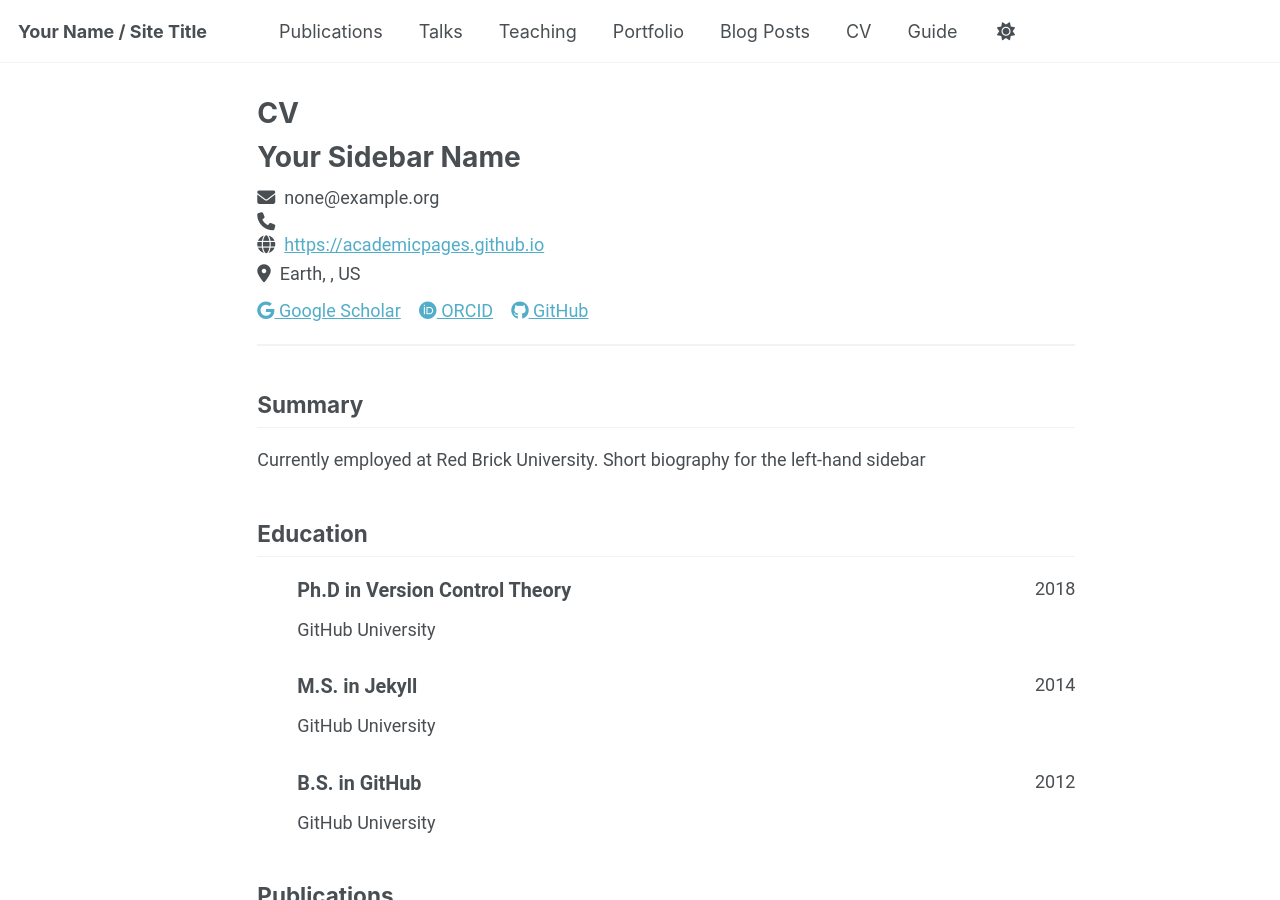
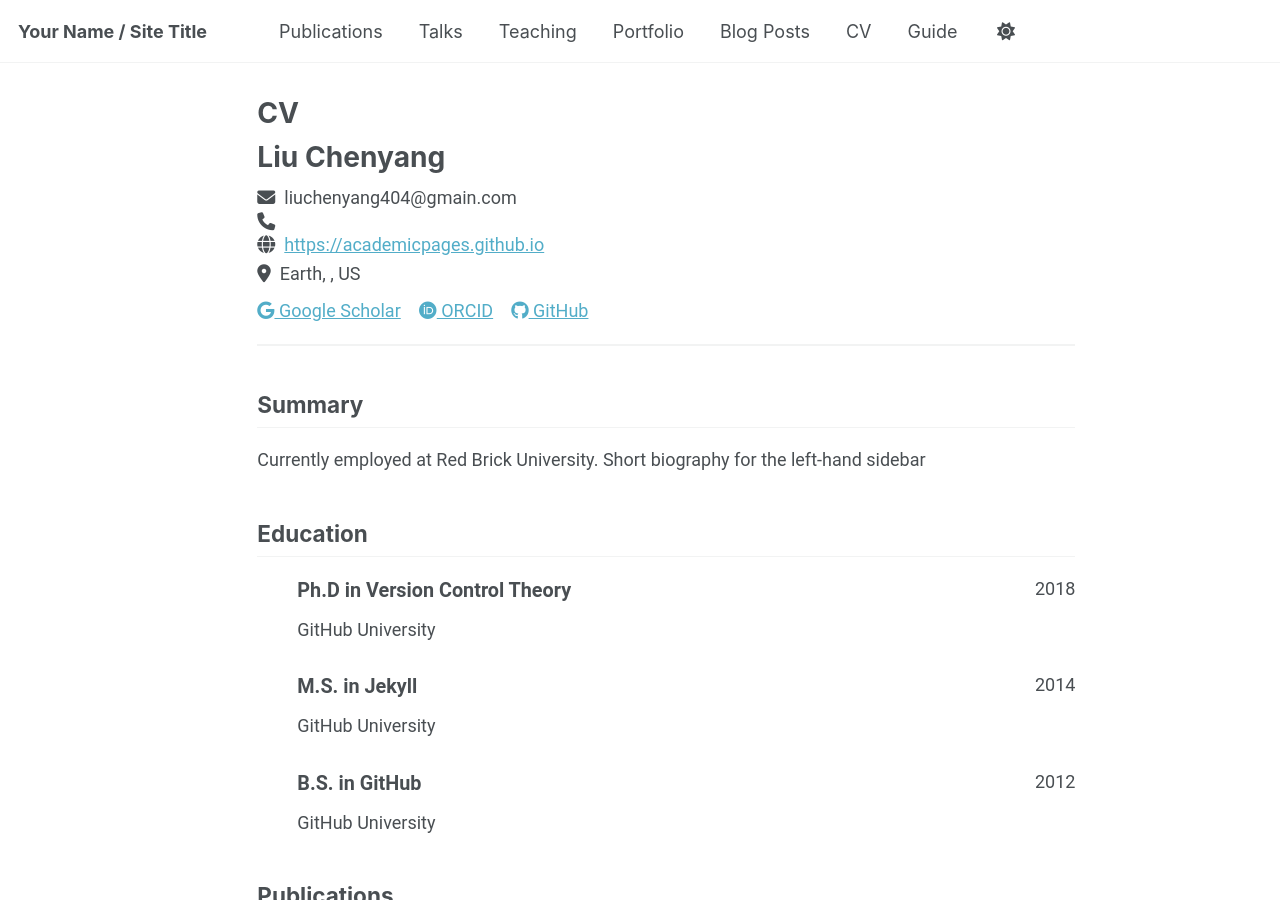
Before and after one commit to lemon-little/lemon-little.github.io, a Jekyll site: the page built from _pages/cv-json.md, in a window 1280 px wide and 900 px high. Built offline with Jekyll 4.4.1, drawn with Linux system fonts in a browser that asks for light colours; a script bundle is joined from its source files by our own code; library files that are not in the unit come from our copies.

Commit message:
fe: update

```diff
--- a/_config.yml
+++ b/_config.yml
@@ -16,7 +16,7 @@ description              : &description "Your Name's academic portfolio"   # Upd
 url                      : https://academicpages.github.io # The base hostname & protocol for your site e.g. "https://[your GitHub username].github.io",
                                                            # or if you already have some other page hosted on Github then use "https://[your GitHub username].github.io/[Your Repo Name]"
 baseurl                  : "" # the subpath of your site, e.g. "/blog"
-repository               : "academicpages/academicpages.github.io"
+repository               : "lemon-little/lemon-little.github.io"
 
 # Site Author - The following control what appear as part of the author content on the side bar.
 #               If a field is blank the icon and link will not appear, otherwise it will be shown.
@@ -24,7 +24,7 @@ repository               : "academicpages/academicpages.github.io"
 author:
   # Biographic information
   avatar           : "profile.png"
-  name             : "Your Sidebar Name"
+  name             : "Liu Chenyang"
   pronouns         : # example: "she/her"
   bio              : "Short biography for the left-hand sidebar"
   location         : "Earth"
@@ -51,7 +51,7 @@ author:
   bitbucket        : # Username - Update with your username on the site
   codepen          : # Username
   dribbble         : # Username
-  github           : "academicpages"
+  github           : "lemon-little"
   kaggle           : # Username
   stackoverflow    : # User number or user number and name (i.e., use "1" or "1/jeff-atwood")
 
--- a/_data/cv.json
+++ b/_data/cv.json
@@ -1,7 +1,7 @@
 {
   "basics": {
-    "name": "Your Sidebar Name",
-    "email": "none@example.org",
+    "name": "Liu Chenyang",
+    "email": "liuchenyang404@gmain.com",
     "phone": "",
     "website": "https://academicpages.github.io",
     "summary": "Currently employed at Red Brick University. Short biography for the left-hand sidebar",
```
